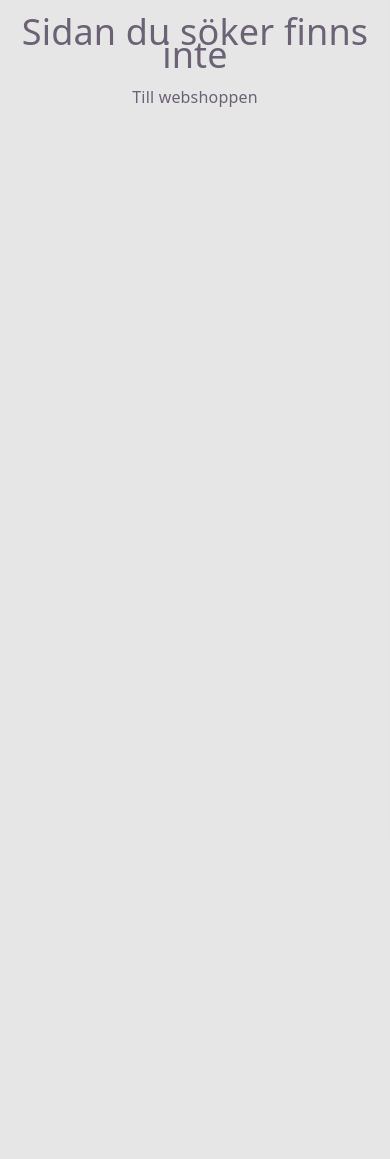
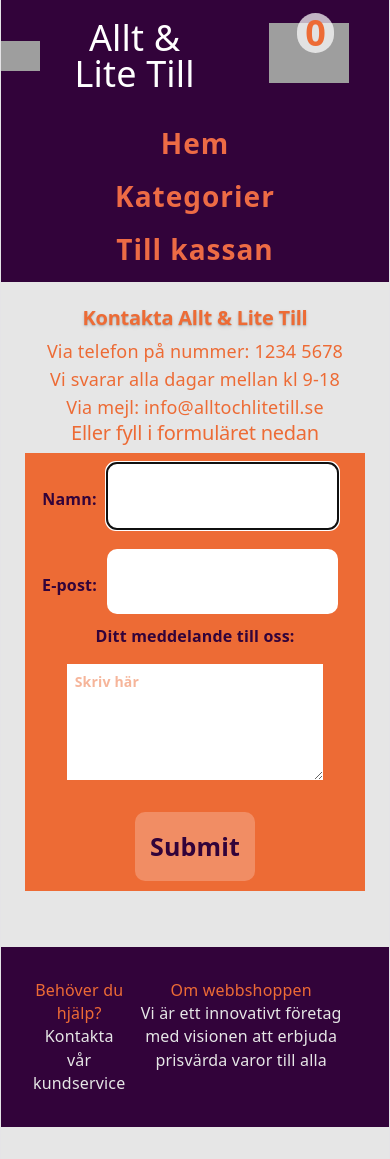
Before and after one commit to sara-almqvist/projekt_webshop_2026, a React (Vite) app: page /contact in a window 390 px wide. Before the commit the page ends 844 px from the top, so only its background shows below. Built offline with nearby package versions, Linux system fonts and the light colour scheme; grey boxes are pictures that could not be loaded.

Commit message:
Add contact customservice-page

```diff
--- a/src/App.jsx
+++ b/src/App.jsx
@@ -13,6 +13,7 @@ import OrderConfirmation from './views/OrderConfirmation';
 import Test from './components/Test';
 import UserProvider from './components/UserProvider';
 import SearchProvider from './components/SearchProvider';
+import Contact from './views/Contact';
 
 function App() {
   return (
@@ -86,6 +87,14 @@ function App() {
                     </LayoutShop>
                   }
                 />
+                <Route
+                  path="/contact"
+                  element={
+                    <LayoutShop>
+                      <Contact />
+                    </LayoutShop>
+                  }
+                />
                 <Route path="/*" element={<WrongPath />} />
               </Routes>
             </BrowserRouter>
--- /dev/null
+++ b/src/components/ContactForm.jsx
@@ -0,0 +1,60 @@
+import { useState } from 'react';
+
+const ContactForm = ({ handleSubmit }) => {
+  const [userInput, setUserInput] = useState({
+    name: '',
+    message: '',
+    email: '',
+  });
+
+  const handleChange = (e) => {
+    e.preventDefault();
+    setUserInput({ ...userInput, [e.target.name]: e.target.value });
+  };
+
+  return (
+    <form
+      onSubmit={handleSubmit}
+      className="flex flex-col place-items-center bg-[#ed6b35]"
+    >
+      <label className="text-[#32033a] font-bold text-base px-4 w-full">
+        Namn:
+        <input
+          type="text"
+          value={userInput.name}
+          name="name"
+          onChange={handleChange}
+          className="w-3/4 bg-white text-[#ed6b35] text-sm"
+          autoFocus={true}
+        />
+      </label>
+      <label className="text-[#32033a] font-bold text-base px-4 w-full">
+        E-post:
+        <input
+          type="email"
+          value={userInput.email}
+          name="email"
+          onChange={handleChange}
+          className="w-3/4 bg-white text-[#ed6b35] text-sm"
+        />
+      </label>
+      <label className="text-[#32033a] font-bold text-base px-4 w-full">
+        Ditt meddelande till oss:
+        <textarea
+          placeholder="Skriv här"
+          value={userInput.message}
+          name="message"
+          onChange={handleChange}
+          rows={5}
+          className="bg-white text-[#ed6b35] m-4 text-sm p-2 w-5/6"
+        ></textarea>
+      </label>
+      <input
+        type="submit"
+        className="text-[#32033a] bg-[#f18d64] hover:bg-[#db4e14] hover:cursor-pointer"
+      />
+    </form>
+  );
+};
+
+export default ContactForm;
--- a/src/components/Footer.jsx
+++ b/src/components/Footer.jsx
@@ -1,17 +1,23 @@
+import { Link } from 'react-router-dom';
+
 const Footer = () => {
   return (
     <>
       <footer className="flex justify-evenly p-8 bg-[#32033a] my-8">
+        <Link to={'/contact'}>
           <div className="flex flex-col">
             <h4 className="text-[#ed6b35]">Behöver du hjälp?</h4>
             <p className="text-[#e6e6e6]">Kontakta vår kundservice</p>
           </div>
+        </Link>
         <div className="flex flex-col">
+          <Link to={'/about'}>
             <h4 className="text-[#ed6b35]">Om webbshoppen</h4>
             <p className="text-[#e6e6e6]">
-            Vi är ett nystartat företag med visionen att erbjuda prisvärda varor
-            till alla
+              Vi är ett innovativt företag med visionen att erbjuda prisvärda
+              varor till alla
             </p>
+          </Link>
         </div>
       </footer>
     </>
--- a/src/components/Nav.jsx
+++ b/src/components/Nav.jsx
@@ -1,8 +1,10 @@
 import styles from './Nav.module.css';
 import { Link } from 'react-router-dom';
-import CartSymbol from './CartSymbol';
+import { useState } from 'react';
 
 const Nav = () => {
+  const [showMenu, setShowMenu] = useState(false);
+
   return (
     <>
       <ul className={styles.navContainer}>
@@ -12,7 +14,10 @@ const Nav = () => {
         <Link to={'/categories'} className={styles.list}>
           Kategorier
         </Link>
-        <Link to={'/about'} className={styles.list}>
+        <Link
+          to={'/about'}
+          className={showMenu ? styles.list : styles.listHidden}
+        >
           Om oss
         </Link>
         <Link to={'/checkout'} className={styles.list}>
--- a/src/components/Nav.module.css
+++ b/src/components/Nav.module.css
@@ -8,6 +8,10 @@
   font-weight: 600;
   background-color: #32033a;
   padding: 10px;
+  @media (max-width: 650px) {
+    flex-direction: column;
+    place-items: center;
+  }
 }
 
 .list {
@@ -17,6 +21,10 @@
   font-size: 28px;
 }
 
+.listHidden {
+  display: none;
+}
+
 .list:hover {
   border: 2px solid #db4e14;
   font-weight: 800;
--- a/src/index.css
+++ b/src/index.css
@@ -88,6 +88,3 @@ h2 {
     font-size: 20px;
   }
 }
-p {
-  margin: 0;
-}
--- a/src/views/About.jsx
+++ b/src/views/About.jsx
@@ -1,8 +1,33 @@
+import { Link } from 'react-router-dom';
+
 const About = () => {
   return (
     <>
-      <h1>Om webshoppen</h1>
-      <p>Info och bilder</p>
+      <h1 className="text-[#ed6b35] text-3xl font-medium">
+        Om <span className="italic font-semibold">Allt & Lite Till</span>
+      </h1>
+      <div className="flex flex-col place-items-center gap-4">
+        <p className="text-[#32033a] text-base mx-10 text-justify">
+          <span className="italic font-semibold">Allt & Lite Till</span>{' '}
+          startades i ett trångt källarförråd av två vänner som tröttnat på att
+          behöva besöka tio olika hemsidor bara för att göra sina vardagsinköp.
+          Deras vision var enkel: att skapa ett digitalt varuhus där kunden kan
+          klicka hem både hundmat, snygga skor och unika inredningsdetaljer på
+          en och samma gång. Genom att fokusera på snabba leveranser och ett
+          ständigt överraskande sortiment växte det lilla källarprojektet snabbt
+          till en älskad mötesplats på nätet. Namnet blev snabbt synonymt med
+          den där speciella känslan av att alltid hitta exakt det man söker,
+          plus något oväntat extra som förgyller vardagen. Idag är företaget
+          stolta över att leverera smarta lösningar, hög kvalitet och den där
+          magiska upplevelsen av att få allt – och lite till.
+        </p>
+        <Link to={'/'} className="w-1/2">
+          <img
+            src="https://res.cloudinary.com/dfplwytwx/image/upload/v1778768249/Ska%CC%88rmavbild_2026-05-14_kl._16.16.03_nrcjds.png"
+            alt="Företagets logga"
+          />
+        </Link>
+      </div>
     </>
   );
 };
--- /dev/null
+++ b/src/views/Contact.jsx
@@ -0,0 +1,94 @@
+import { useState } from 'react';
+
+const Contact = () => {
+  const [userInput, setUserInput] = useState({
+    name: '',
+    message: '',
+    email: '',
+  });
+  const [isSubmit, setIsSubmit] = useState(false);
+
+  const handleChange = (e) => {
+    e.preventDefault();
+    setUserInput({ ...userInput, [e.target.name]: e.target.value });
+  };
+
+  const handleSubmit = (e) => {
+    e.preventDefault();
+    setIsSubmit(true);
+    console.log(`Namn: ${userInput.name}, Meddelande: ${userInput.message}`); //Send to supportsystem when availble
+  };
+
+  return (
+    <>
+      <div className="p-6 text-[#ed6b35] text-lg md:min-h-150 ">
+        <h2 className="text-5xl font-semibold text-shadow-md">
+          Kontakta Allt & Lite Till
+        </h2>
+        <p>
+          Via telefon på nummer: 1234 5678 <br /> Vi svarar alla dagar mellan kl
+          9-18
+        </p>
+        <p>Via mejl: info@alltochlitetill.se</p>
+
+        {isSubmit ? (
+          <p className="text-xl bg-white w-1/2 mx-auto mt-6 p-2">
+            Tack för ditt meddelande {userInput.name}! <br />
+            Vi hör av oss så snart vi kan
+          </p>
+        ) : (
+          <>
+            <h2 className="text-[#ed6b35] text-lg">
+              Eller fyll i formuläret nedan
+            </h2>
+            <form
+              onSubmit={handleSubmit}
+              className="flex flex-col place-items-center bg-[#ed6b35]"
+            >
+              <label className="text-[#32033a] font-bold text-base px-4 w-full">
+                Namn:
+                <input
+                  type="text"
+                  value={userInput.name}
+                  name="name"
+                  onChange={handleChange}
+                  className="w-3/4 bg-white text-[#ed6b35] text-sm"
+                  autoFocus={true}
+                  required={true}
+                />
+              </label>
+              <label className="text-[#32033a] font-bold text-base px-4 w-full">
+                E-post:
+                <input
+                  type="email"
+                  value={userInput.email}
+                  name="email"
+                  onChange={handleChange}
+                  className="w-3/4 bg-white text-[#ed6b35] text-sm"
+                />
+              </label>
+              <label className="text-[#32033a] font-bold text-base px-4 w-full">
+                Ditt meddelande till oss:
+                <textarea
+                  placeholder="Skriv här"
+                  value={userInput.message}
+                  name="message"
+                  onChange={handleChange}
+                  rows={5}
+                  className="bg-white text-[#ed6b35] m-4 text-sm p-2 w-5/6 caret-[#32033a]"
+                  required={true}
+                ></textarea>
+              </label>
+              <input
+                type="submit"
+                className="text-[#32033a] bg-[#f18d64] hover:bg-[#db4e14] hover:cursor-pointer"
+              />
+            </form>
+          </>
+        )}
+      </div>
+    </>
+  );
+};
+
+export default Contact;
```
Lines whose indentation alone changed are shown as unchanged.
